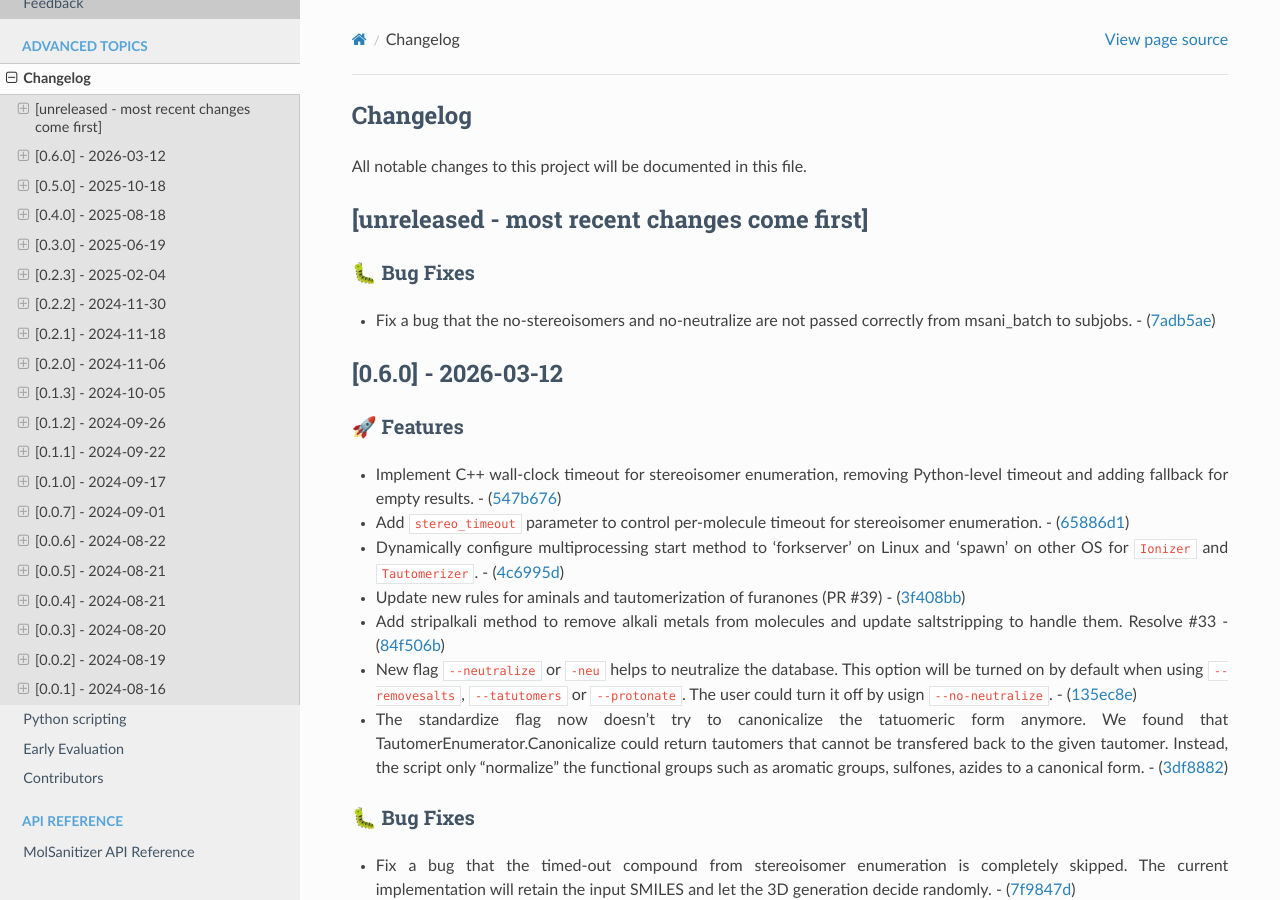
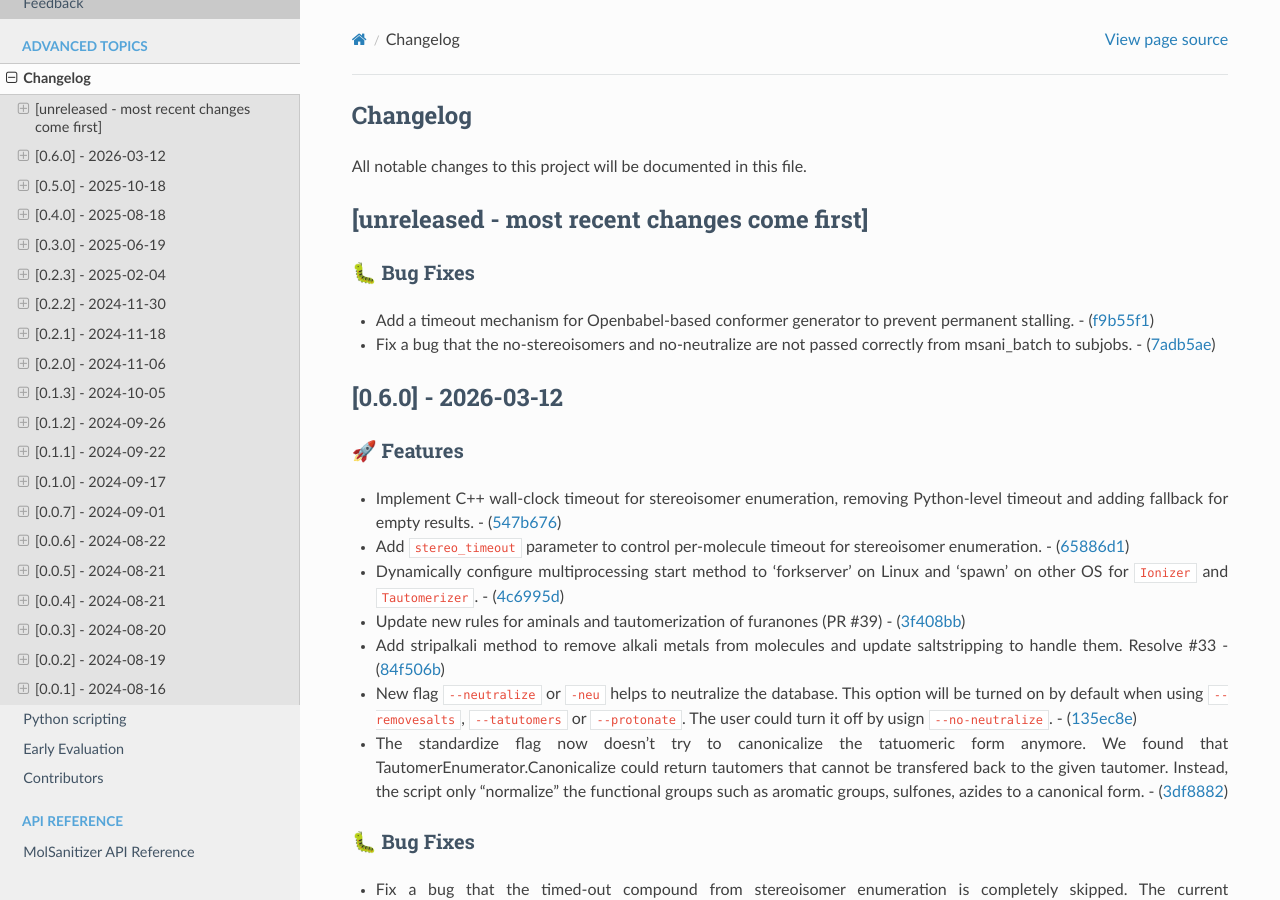
Before and after one commit to Carlssonlab/MolSanitizer, a Sphinx documentation site: the page built from docs/source/changes.rst, in a window 1280 px wide and 900 px high. Built offline with Sphinx 7.4.7 and the Read the Docs theme 3.1.0, drawn with Linux system fonts in a browser that asks for light colours.

Commit message:
Update changelog for tag main

```diff
--- a/docs/source/changes.rst
+++ b/docs/source/changes.rst
@@ -9,6 +9,9 @@ All notable changes to this project will be documented in this file.
 🐛 Bug Fixes
 ~~~~~~~~~~~~
 
+-  Add a timeout mechanism for Openbabel-based conformer generator to
+   prevent permanent stalling. -
+   (`f9b55f1 <https://github.com/phonglam3103/MolSanitizer/commit/f9b55f1a5f59ffc5d0ef990a09df0f1dab90fe90>`__)
 -  Fix a bug that the no-stereoisomers and no-neutralize are not passed
    correctly from msani_batch to subjobs. -
    (`7adb5ae <https://github.com/phonglam3103/MolSanitizer/commit/7adb5ae3348116d0499c34661af66c8c218c89c1>`__)
```
Also changed, not shown: CHANGELOG.md (+1 -0 lines).
